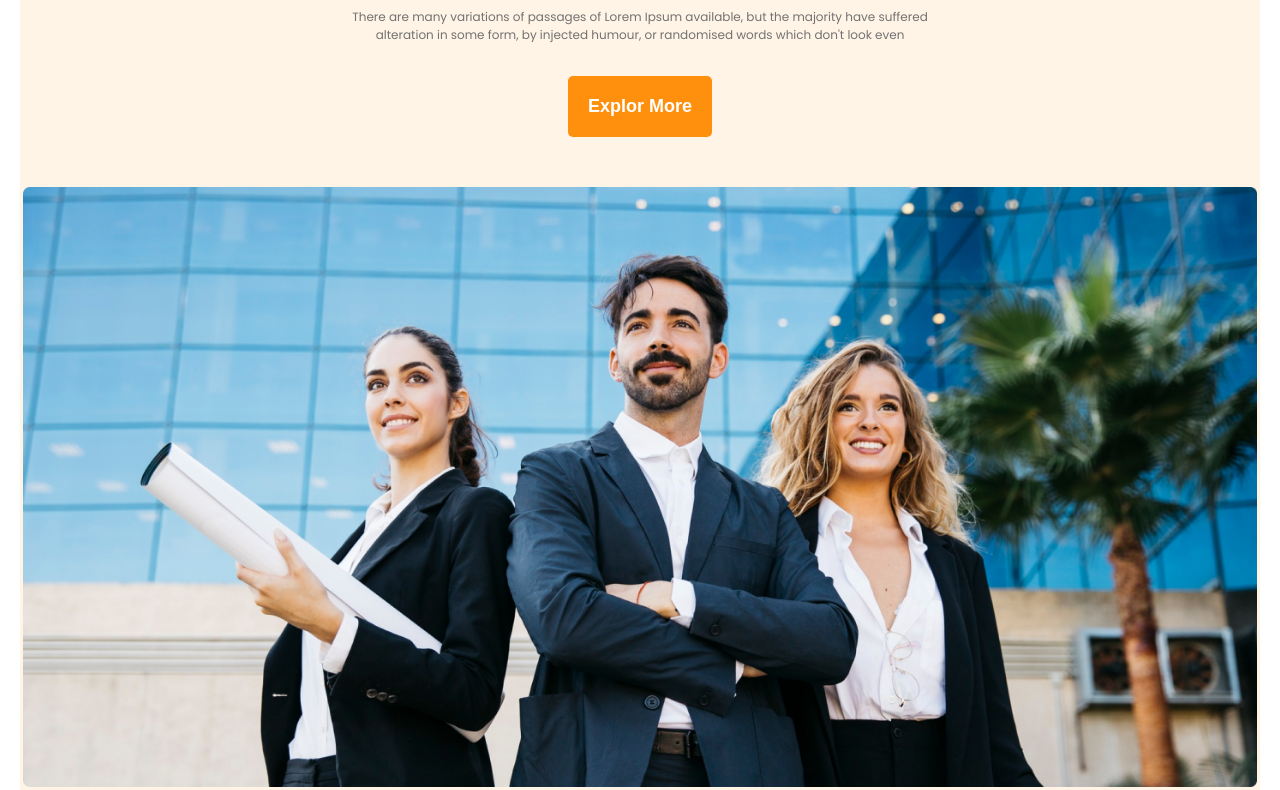
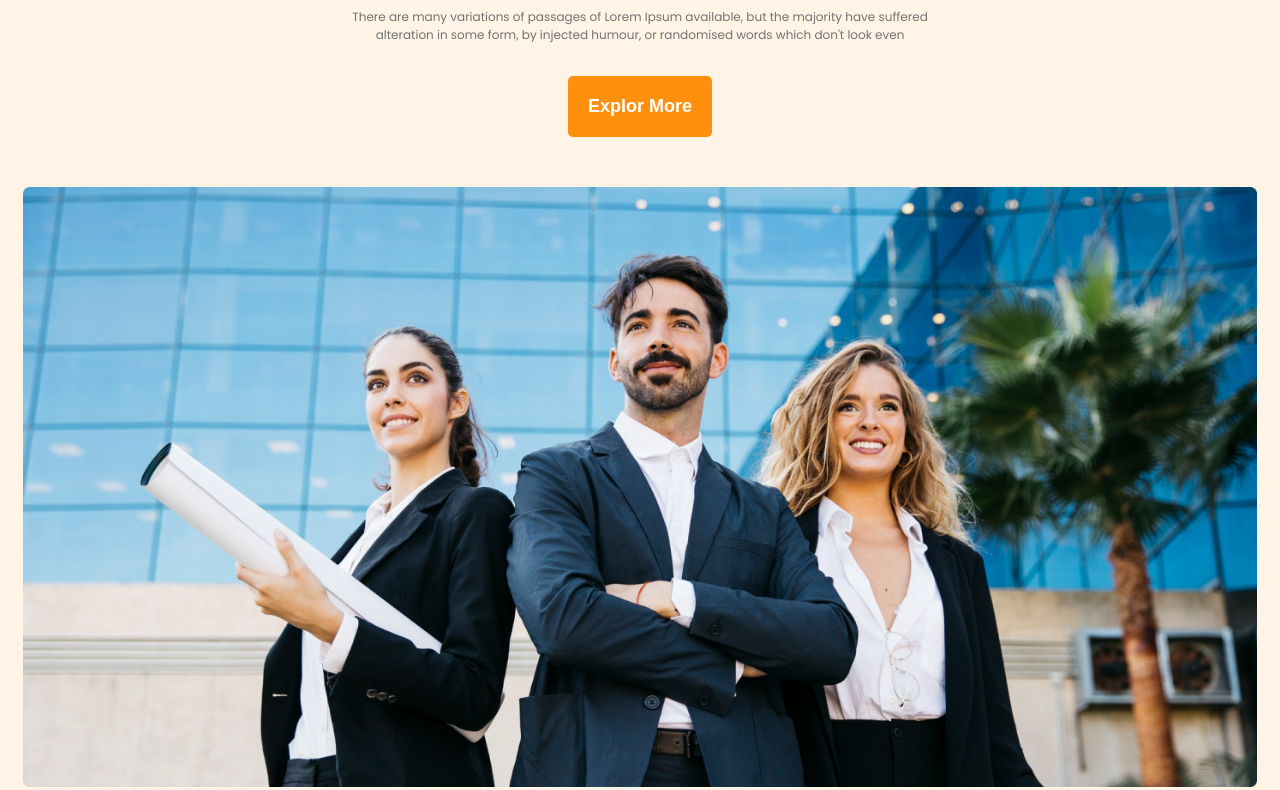
Before and after one commit to Shakilhasan347/My-g3-architecture, a plain HTML site: page index.html in a window 1280 px wide. Shown: the part 198-988 px from the top of the page. Drawn offline with Linux system fonts and the light colour scheme.

Commit message:
dibug a problem bg color

```diff
--- a/index.html
+++ b/index.html
@@ -12,7 +12,8 @@
     <link rel="stylesheet" href="style.css">
 </head>
 <body>
-    <header class="container">
+    <header >
+        <div class="container">
             <nav class="navbar">
                 <div class="logo">
                         <h1>G3 Architecture</h1>
@@ -39,6 +40,7 @@
                 <div class="banner-image">
                     <img src="images/banner.png" alt="">
 
+                </div>
             </div>
         </div>
     </header>
--- a/style.css
+++ b/style.css
@@ -13,7 +13,8 @@ body{
 header{
 
 background-color: rgba(255, 144, 14, 0.1);
-width: 100%;}
+padding-bottom: 50px;
+}
 
 p{
     font-size: 12px;
```
Lines whose indentation alone changed are shown as unchanged.
